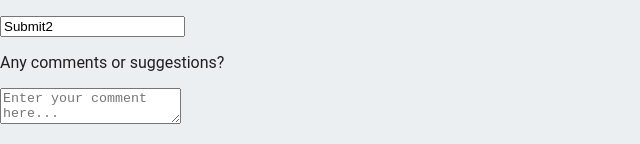
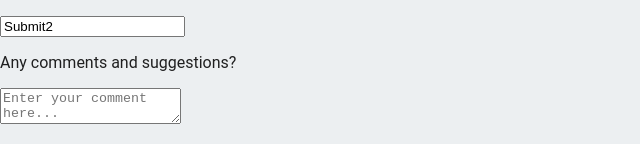
Before and after one commit to HarrisMBrad/Survey-Form, a plain HTML site: page index/index.html in a window 1280 px wide. Shown: the part 1090-1234 px from the top of the page, 0-640 px from the left. Drawn offline with Linux system fonts and the light colour scheme; some packages are replaced by stand-ins of ours.

Commit message:
minor edit in form for diff

```diff
--- a/index/index.html
+++ b/index/index.html
@@ -238,7 +238,7 @@
       <input type="submit2" name="submit2" value="Submit2">
     </form>
     <div class="survey2" id="root">
-      <p>Any comments or suggestions?</p>
+      <p>Any comments and suggestions?</p>
       <textarea id="comments2" class="input-textarea2" name="comment2" placeholder="Enter your comment here..."
         spellcheck="false" data-ms-editor="true"></textarea>
 
```
